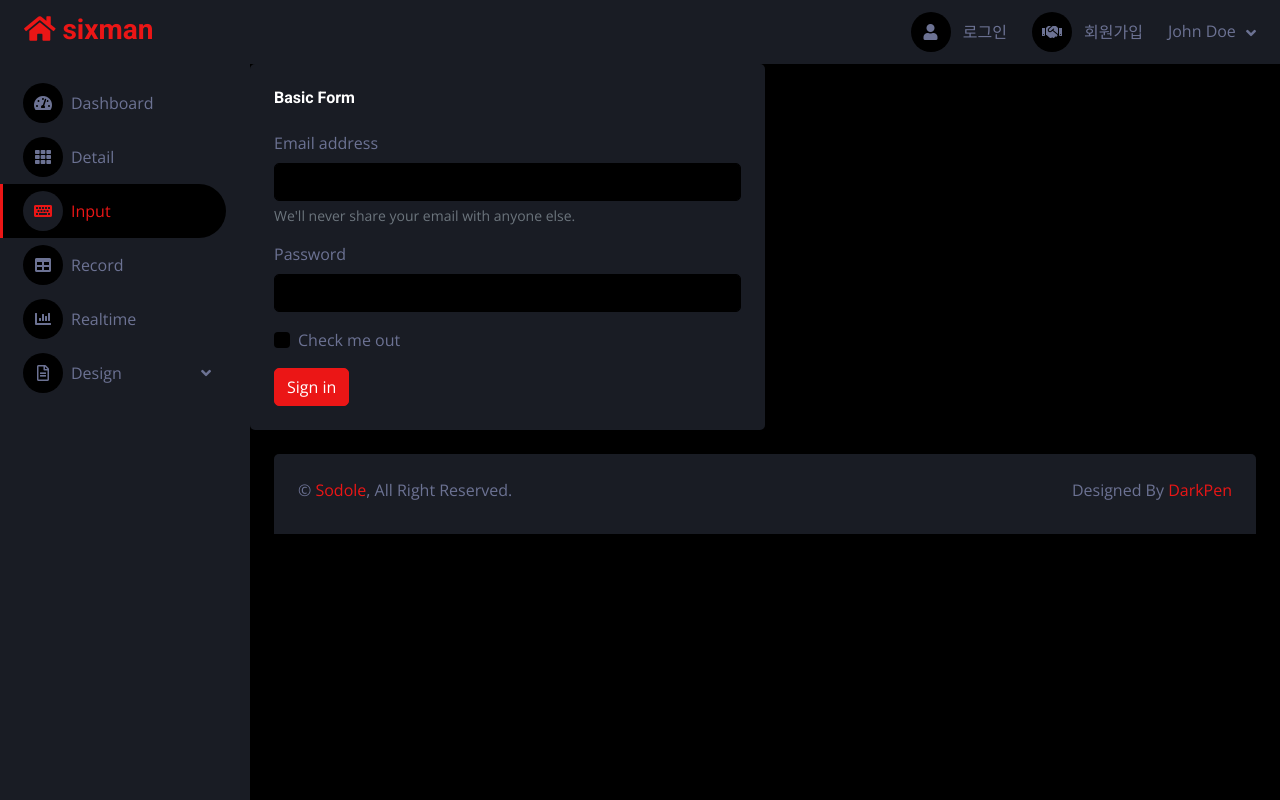
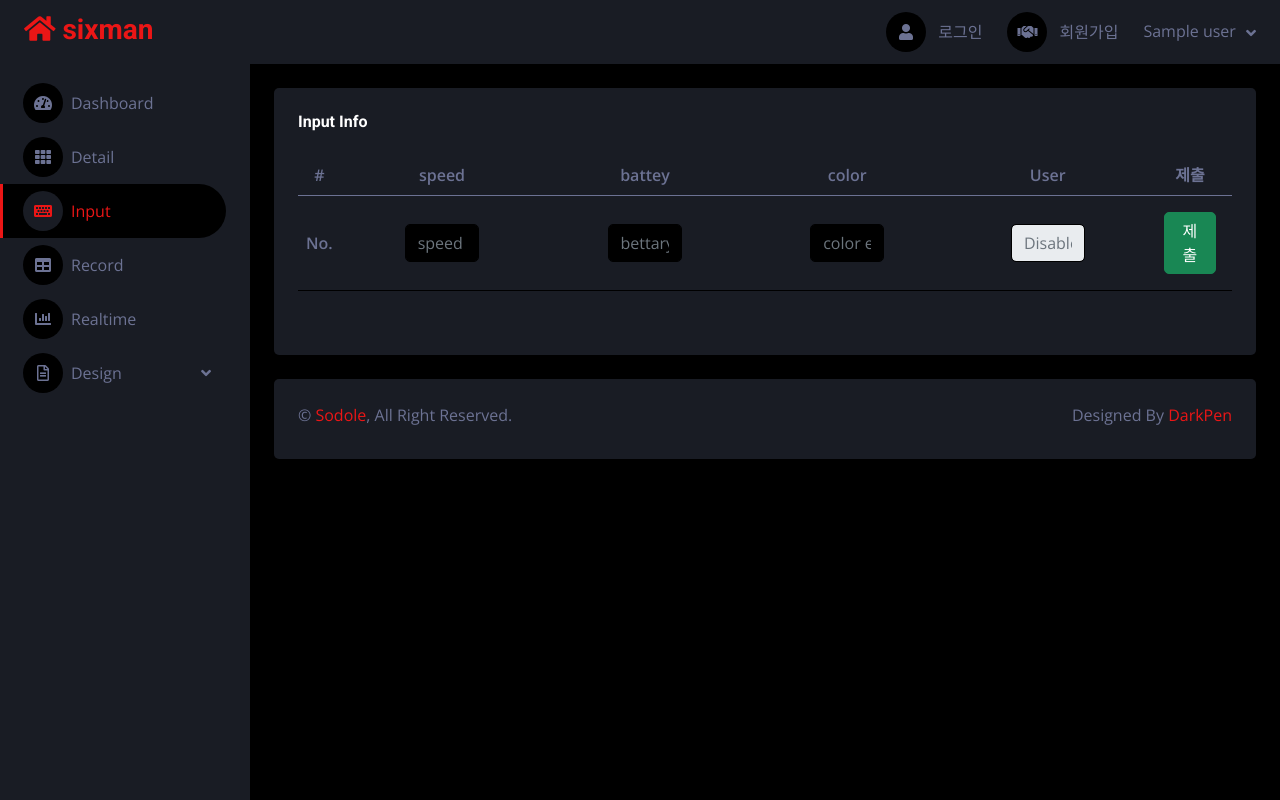
Before and after one commit to Sodole/miniproject, a Django app: template omorobot/templates/input.html in a window 1280 px wide. Run offline with Django 4.2, Linux system fonts and the light colour scheme; tables that the repository leaves empty hold one stand-in row (values such as "Sample post"); the template is opened without the code that fills it: values that come from a table or form of the project are taken from there, most other values are stand-ins (such as "Sample title", 1, 10 or a date in 2020); some libraries are stand-ins or nearby versions.

Commit message:
input page 완성

```diff
--- a/omorobot/templates/footer.html
+++ b/omorobot/templates/footer.html
@@ -1,6 +1,6 @@
 <div class="container-fluid pt-4 px-4">
-  <div class="bg-secondary rounded-top p-4">
-    <div class="row mb-2">
+  <div class="bg-secondary rounded p-4 ">
+    <div class="row mb-2 ">
       <div class="col-12 col-sm-6 text-center text-sm-start">
         &copy; <a href="#">Sodole</a>, All Right Reserved.
       </div>
--- a/omorobot/templates/input.html
+++ b/omorobot/templates/input.html
@@ -11,14 +11,18 @@
           <h3 class="text-primary"><i class="fa fa-home"></i> sixman</h3>
         </a>
         <div class="navbar-nav w-100">
-          {% if User != "main" %}
-          <a href="/index/{{User}}/" class="nav-item nav-link"><i class="fa fa-tachometer-alt me-2"></i>Dashboard</a>
-          <a href="/detail/{{User}}/" class="nav-item nav-link "><i class="fa fa-th me-2"></i>Detail</a>
-          <a href="/input/{{User}}/" class="nav-item nav-link active"><i class="fa fa-keyboard me-2"></i>Input</a>
-          <a href="/record/{{User}}/" class="nav-item nav-link"><i class="fa fa-table me-2"></i>Record</a>
-          <a href="/realtime/{{User}}/" class="nav-item nav-link"><i class="fa fa-chart-bar me-2"></i>Realtime</a>
+          {% if context.User != "main" %}
+          <a href="/index/{{context.User}}/" class="nav-item nav-link"><i
+              class="fa fa-tachometer-alt me-2"></i>Dashboard</a>
+          <a href="/detail/{{context.User}}/" class="nav-item nav-link "><i class="fa fa-th me-2"></i>Detail</a>
+          <a href="/input/{{context.User}}/" class="nav-item nav-link active"><i
+              class="fa fa-keyboard me-2"></i>Input</a>
+          <a href="/record/{{context.User}}/" class="nav-item nav-link"><i class="fa fa-table me-2"></i>Record</a>
+          <a href="/realtime/{{context.User}}/" class="nav-item nav-link"><i
+              class="fa fa-chart-bar me-2"></i>Realtime</a>
           <div class="nav-item dropdown">
-          <a href="/disign/{{User}}/" class="nav-link dropdown-toggle" data-bs-toggle="dropdown"><i class="far fa-file-alt me-2"></i>Design</a>
+            <a href="/disign/{{context.User}}/" class="nav-link dropdown-toggle" data-bs-toggle="dropdown"><i
+                class="far fa-file-alt me-2"></i>Design</a>
             <div class="dropdown-menu bg-transparent border-0">
               <a href="signin.html" class="dropdown-item">Sign In</a>
               <a href="signup.html" class="dropdown-item">Sign Up</a>
@@ -49,33 +53,52 @@
       <!-- Navbar Start -->
       {% include 'navbar.html' %}
       <!-- Navbar End -->
-      <div class="col-sm-12 col-xl-6">
+
+
+      <div class="container-fluid pt-4 px-4 ">
+        <div class="row g-4">
+          <div class="col-12">
             <div class="bg-secondary rounded h-100 p-4">
-          <h6 class="mb-4">Basic Form</h6>
-          <form>
-            <div class="mb-3">
-              <label for="exampleInputEmail1" class="form-label">Email address</label>
-              <input type="email" class="form-control" id="exampleInputEmail1" aria-describedby="emailHelp">
-              <div id="emailHelp" class="form-text">We'll never share your email with anyone else.
+              <h6 class="mb-4">Input Info</h6>
+              <div class="table-responsive text-center">
+                <table class="table text-center">
+                  <thead>
+                    <tr>
+                      <th scope="col">#</th>
+                      <th scope="col">speed</th>
+                      <th scope="col">battey</th>
+                      <th scope="col">color</th>
+                      <th scope="col">User</th>
+                      <th scope="col">제출</th>
+                    </tr>
+                  </thead>
+                  <tbody class="align-middle">
+                    <form action="createmycar/" method="get">
+                      <tr>
+                        <th scope="row">No.</th>
+                        <td><input name="speed" type="text" class="form-control text-center"
+                            style="width: 40%; margin:auto;" placeholder="speed ex)100">
+                        </td>
+                        <td><input name="battery" type="text" class="form-control text-center"
+                            style="width: 40%; margin:auto;" placeholder="bettary ex)100">
+                        <td><input name="color" type="text" class="form-control text-center"
+                            style="width: 40%; margin:auto;" placeholder="color ex)100">
+                        <td><input class="form-control text-center" style="width: 40%; margin:auto;" type="text"
+                            placeholder="Disabled input" aria-label="Disabled input example" disabled>
+                        </td>
+                        <td><button type="submit" class="btn btn-success m-2">제출</button>
+                        </td>
+                      </tr>
+                    </form>
+                  </tbody>
+                </table>
+                <div class="text-start text-danger">&nbsp;&nbsp;&nbsp;&nbsp;{{text.errormessage}}</div>
+
               </div>
             </div>
-            <div class="mb-3">
-              <label for="exampleInputPassword1" class="form-label">Password</label>
-              <input type="password" class="form-control" id="exampleInputPassword1">
-            </div>
-            <div class="mb-3 form-check">
-              <input type="checkbox" class="form-check-input" id="exampleCheck1">
-              <label class="form-check-label" for="exampleCheck1">Check me out</label>
-            </div>
-            <button type="submit" class="btn btn-primary">Sign in</button>
-          </form>
           </div>
         </div>
-
-
-
-
-
+      </div>
 
 
       <!-- Footer Start -->
--- a/omorobot/templates/navbar.html
+++ b/omorobot/templates/navbar.html
@@ -14,7 +14,7 @@
     </div>
     <div class="nav-item dropdown">
       <a href="#" class="nav-link dropdown-toggle" data-bs-toggle="dropdown">
-        <span class="d-none d-lg-inline-flex">John Doe</span>
+        <span class="d-none d-lg-inline-flex">{{context.User}}</span>
       </a>
       <div class="dropdown-menu dropdown-menu-end bg-secondary border-0 rounded-0 rounded-bottom m-0">
         <a href="#" class="dropdown-item">My Profile</a>
--- a/omorobot/templates/signin.html
+++ b/omorobot/templates/signin.html
@@ -58,11 +58,12 @@
               {% csrf_token %}
 
               <div class="form-floating mb-3">
-              <input name= "username" type="text" class="form-control" id="floatingInput" placeholder="jhondoe">
+                <input name="username" type="text" class="form-control" id="floatingInput" placeholder="jhondoe">
                 <label for="floatingInput">User</label>
               </div>
               <div class="form-floating mb-4">
-              <input name="password" type="password" class="form-control" id="floatingPassword" placeholder="Password">
+                <input name="password" type="password" class="form-control" id="floatingPassword"
+                  placeholder="Password">
                 <label for="floatingPassword">Password</label>
               </div>
               <div class="d-flex align-items-center justify-content-between mb-4">
--- a/omorobot/urls.py
+++ b/omorobot/urls.py
@@ -9,10 +9,12 @@ urlpatterns = [
     path("signin/", signin, name="signin"),
     path("signup/", signup, name="signup"),
     path("detail/<str:pk>/", detail, name="detail"),
+    path("input/<str:pk>/createmycar/", create_mycar, name="create_mycar"),
     path("input/<str:pk>/", input, name="input"),
     path("record/<str:pk>/",record, name="record"),
     path("realtime/<str:pk>/", realtime, name="realtime"),
     path("index/<str:pk>/", index, name="index"),
     path("createuser/", create_user, name="create_user"),
     path("read_user/", read_user, name="signin"),
+    path("deleteuser/<str:pk>/", delete_user, name="delete_user"),
 ]
```
Also changed, not shown: omorobot/templates/detail.html (+27 -15 lines), omorobot/templates/index.html (+16 -9 lines), omorobot/templates/landing.html (+4 -4 lines), omorobot/templates/realtime.html (+10 -7 lines), omorobot/templates/record.html (+11 -7 lines), omorobot/views.py (+116 -34 lines). Lines whose indentation alone changed are shown as unchanged.
